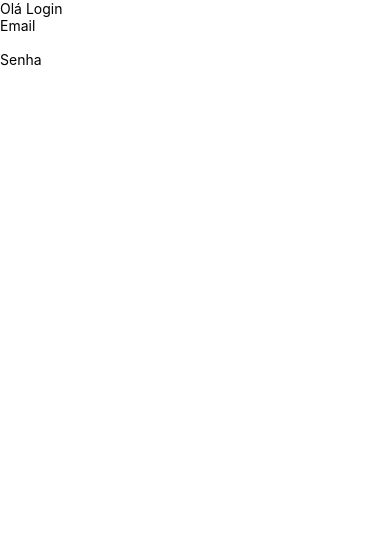
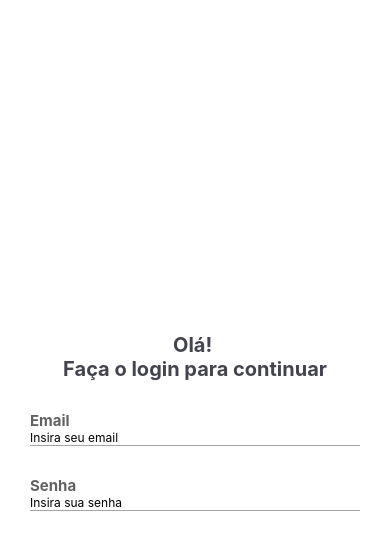
Before and after one commit to Mestres-da-Web/trilha-react-native, a React Native app: screen /Login in a window 390 px wide. Shown: the top 550 px of the page. Built offline with nearby package versions, Linux system fonts and the light colour scheme.

Commit message:
2 - Aula 6

```diff
--- a/App.tsx
+++ b/App.tsx
@@ -4,7 +4,7 @@ import Login from "./src/screens/Login";
 
 export default function App() {
   return (
-    <View>
+    <View style={{ height: "100%" }}>
       {/* <StatusBar style="dark" /> */}
       <Login />
     </View>
--- a/src/components/Input/index.tsx
+++ b/src/components/Input/index.tsx
@@ -1,14 +1,18 @@
 import { Text, TextInput, View } from "react-native";
+import styles from "./styles";
 
 interface InputProps {
   label: string;
+  placeholder: string;
 }
 
-const Input = ({ label }: InputProps) => {
+const Input = ({ label, placeholder }: InputProps) => {
   return (
-    <View>
-      <Text>{label}</Text>
+    <View style={styles.container}>
+      <Text style={styles.title}>{label}</Text>
       <TextInput
+        style={styles.input}
+        placeholder={placeholder}
         onChangeText={(text) => {
           console.log(text);
         }}
--- /dev/null
+++ b/src/components/Input/styles.ts
@@ -0,0 +1,19 @@
+import { StyleSheet } from "react-native";
+
+const styles = StyleSheet.create({
+  container: {
+    marginTop: 30,
+  },
+  title: {
+    color: "#626262",
+    fontSize: 15,
+    fontWeight: "bold",
+  },
+  input: {
+    borderBottomWidth: 1,
+    borderBottomColor: "#A5A5A5",
+    fontSize: 12,
+  },
+});
+
+export default styles;
--- a/src/components/Title/index.tsx
+++ b/src/components/Title/index.tsx
@@ -1,12 +1,13 @@
 import { Text } from "react-native";
+import styles from "./styles";
 
 interface TitleProps {
   text: string;
-  onPress: () => void;
+  onPress?: () => void;
 }
 
 function Title({ text, onPress }: TitleProps) {
-  return <Text>{text}</Text>;
+  return <Text style={styles.title}>{text}</Text>;
 }
 
 export default Title;
--- /dev/null
+++ b/src/components/Title/styles.ts
@@ -0,0 +1,12 @@
+import { StyleSheet } from "react-native";
+
+const styles = StyleSheet.create({
+  title: {
+    fontSize: 20,
+    fontWeight: "bold",
+    color: "#44444F",
+    textAlign: "center",
+  },
+});
+
+export default styles;
--- a/src/screens/Login/index.tsx
+++ b/src/screens/Login/index.tsx
@@ -1,12 +1,14 @@
 import { View, Text } from "react-native";
 import Input from "../../components/Input";
+import Title from "../../components/Title";
+import styles from "./styles";
 
 const Login = () => {
   return (
-    <View>
-      <Text>Olá Login</Text>
-      <Input label="Email" />
-      <Input label="Senha" />
+    <View style={styles.container}>
+      <Title text={"Olá! \nFaça o login para continuar"} />
+      <Input label="Email" placeholder="Insira seu email" />
+      <Input label="Senha" placeholder="Insira sua senha" />
     </View>
   );
 };
--- /dev/null
+++ b/src/screens/Login/styles.ts
@@ -0,0 +1,12 @@
+import { StyleSheet } from "react-native";
+
+const styles = StyleSheet.create({
+  container: {
+    flex: 1,
+    flexDirection: "column",
+    justifyContent: "center",
+    paddingHorizontal: 30,
+  },
+});
+
+export default styles;
```
